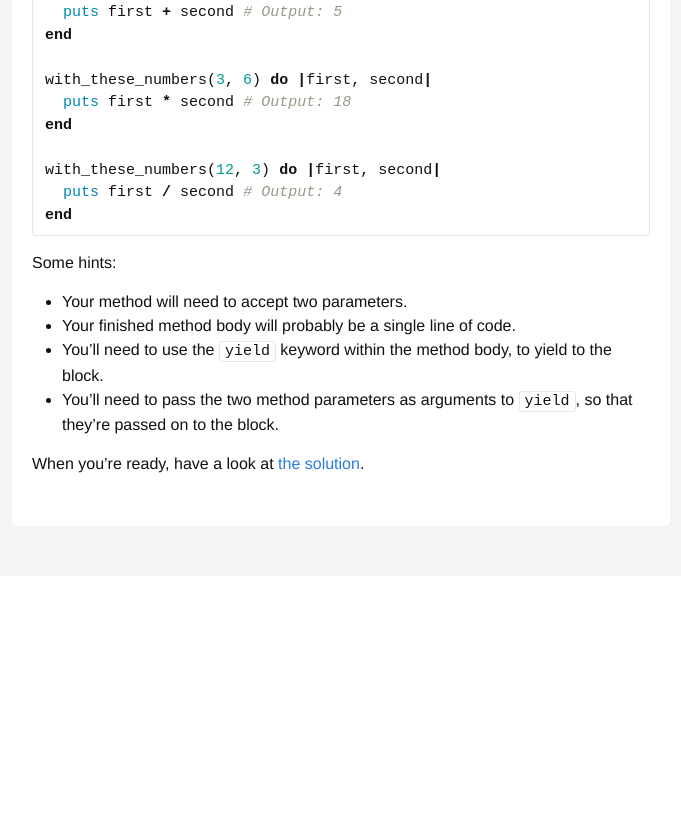
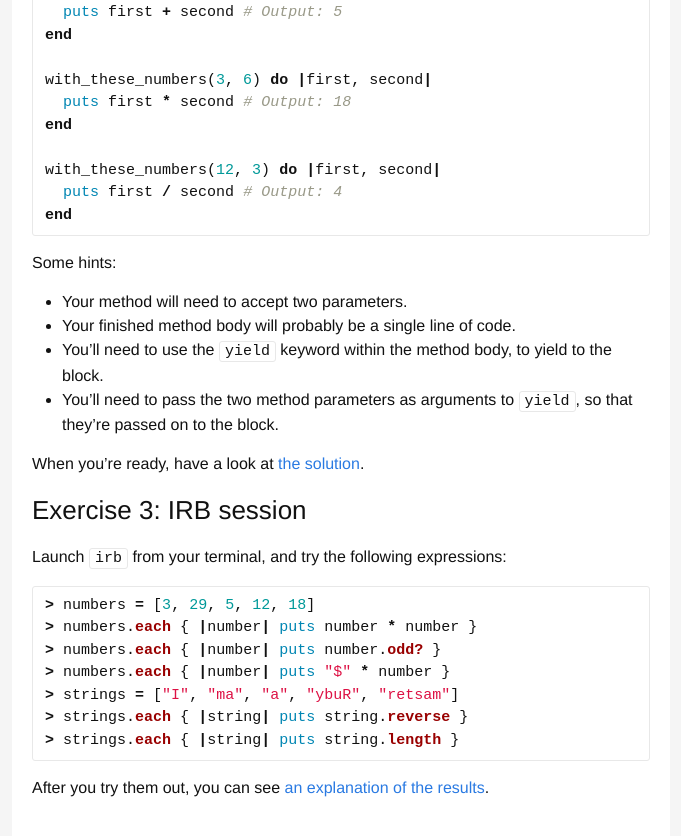
Before and after one commit to jaymcgavren/headfirstgo.com, a Jekyll site: the page built from exercises/ch05.md, in a window 1280 px wide and 900 px high, scrolled down 892 px. Shown: the top 836 px of the window, without its empty margins (440-1121 px from the left). Built offline with Jekyll 4.4.1, drawn with Linux system fonts in a browser that asks for light colours; before the commit the page ends 1468 px from its top, so only the background shows below that.

Commit message:
Add IRB exercise for "each".

```diff
--- a/exercises/ch05.md
+++ b/exercises/ch05.md
@@ -54,3 +54,19 @@ Some hints:
 * You'll need to pass the two method parameters as arguments to `yield`, so that they're passed on to the block.
 
 When you're ready, have a look at [the solution](/solutions/ch05_02.html).
+
+### Exercise 3: IRB session
+
+Launch `irb` from your terminal, and try the following expressions:
+
+{% highlight ruby %}
+> numbers = [3, 29, 5, 12, 18]
+> numbers.each { |number| puts number * number }
+> numbers.each { |number| puts number.odd? }
+> numbers.each { |number| puts "$" * number }
+> strings = ["I", "ma", "a", "ybuR", "retsam"]
+> strings.each { |string| puts string.reverse }
+> strings.each { |string| puts string.length }
+{% endhighlight %}
+
+After you try them out, you can see [an explanation of the results](/solutions/ch05_03.html).
```
Also changed, not shown: solutions/ch05_03.md (added, +94 -0 lines).
